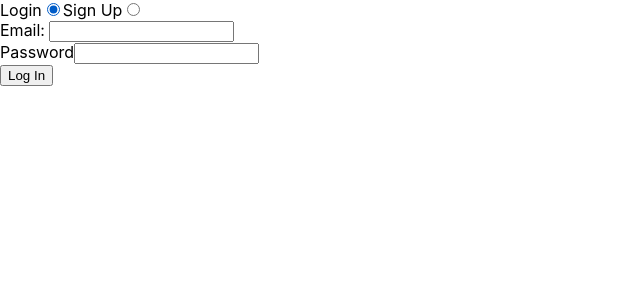
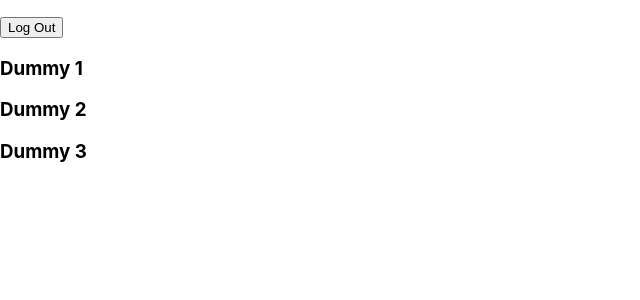
Before and after one commit to BenHinson/Trollo, a React (Create React App) app in the folder Frontend/: page / in a window 1280 px wide. Shown: the top 300 px of the page, without its empty margins (0-640 px from the left). Built offline with nearby package versions, Linux system fonts and the light colour scheme.

Commit message:
Add AppWrapper to handle Context Provider for the whole app

```diff
--- a/Frontend/src/App.js
+++ b/Frontend/src/App.js
@@ -1,24 +1,13 @@
 import './App.css';
-import { useState } from 'react';
-import Project from "./components/Project"
-import Account from "./components/Account"
-import Authenticated from "./components/Authenticated"
+import AppWrapper from './components/AppWrapper';
+import { UserProvider } from "./UserContext"
 
 function App() {
-  const [user, setUser] = useState(undefined)
-
-  const loginUser = (user) => {
-    setUser(user);
-  }
-  if(user) {
-    return (
-      <Authenticated user={user}></Authenticated>
-    )
-  } else {
-    return (
-      <Account loginUser={loginUser}></Account>
-    )
-  }
+  return (
+    <UserProvider>
+      <AppWrapper />
+    </UserProvider>
+  )
 }
 
 export default App;
--- /dev/null
+++ b/Frontend/src/UserContext.js
@@ -0,0 +1,22 @@
+import React, {createContext, useState} from "react"
+
+export const UserContext = createContext([]);
+
+export function UserProvider(props){
+
+    const [user, setUser] = useState({})
+
+    const updateState = (data) => {
+        setUser(data)
+    }
+
+    const handleLogin = () => {
+        // do something
+    }
+
+    return (
+        <UserContext.Provider value={[user, updateState]}>
+            {props.children}
+        </UserContext.Provider>
+    )
+}
--- /dev/null
+++ b/Frontend/src/components/AppWrapper.js
@@ -0,0 +1,23 @@
+import React, { useContext } from "react"
+import Account from "./Account"
+import Authenticated from "./Authenticated"
+import { UserContext } from "../UserContext"
+
+export default function AppWrapper(){
+    const [user, updateState] = useContext(UserContext)
+
+    const loginUser = (user) => {
+      updateState(user);
+    }
+
+    if (user && user.username)
+    if(Object.keys(user) !== 0){
+        return (
+            <Account loginUser={loginUser}/>
+        )
+    }
+
+    return (
+        <Authenticated />
+    )
+}
--- a/Frontend/src/components/Authenticated.js
+++ b/Frontend/src/components/Authenticated.js
@@ -1,36 +1,48 @@
-import React, { useEffect, useState } from 'react';
-import DummyProject from './DummyProject'
+import React, { useEffect, useState, useContext } from "react";
+import DummyProject from "./DummyProject";
+import { UserContext } from "../UserContext";
 
-const dummyProjects = [{name: "Dummy 1", id: 1}, {name: "Dummy 2", id: 2}, {name: "Dummy 3", id: 3}];
+const dummyProjects = [
+  { name: "Dummy 1", id: 1 },
+  { name: "Dummy 2", id: 2 },
+  { name: "Dummy 3", id: 3 },
+];
 
-export default function Authenticated({user}) {
-    //
-    const [projectsData, setProjectsData] = useState(undefined)
-    const [view, setView] = useState("allProjects")
+export default function Authenticated() {
+  const [user] = useContext(UserContext);
+  const [projectsData, setProjectsData] = useState(undefined);
+  const [view, setView] = useState("allProjects");
 
   const logout = () => {
-        console.log("logout")
-    }
+    console.log("logout");
+  };
+
   useEffect(() => {
     // fetch projects here
-        setProjectsData(dummyProjects)
+    setProjectsData(dummyProjects);
+  }, []);
 
-    }, [])
-    const projects = projectsData ? projectsData.map(project => <div key={project.id}><h3>{project.name}</h3></div>) : "No projects to display"
+  const projects = projectsData
+    ? projectsData.map((project) => (
+        <div key={project.id}>
+          <h3>{project.name}</h3>
+        </div>
+      ))
+    : "No projects to display";
 
-    return(
+  return (
     <div>
       <div>
         <p>{user.email}</p>
         <button onClick={logout}>Log Out</button>
       </div>
-            {view === 'allProjects' ?
-                <div>
-                    {projects}
-                </div> :
-                <DummyProject id={view}></DummyProject> // Not sure exactly which props the project component will need
+      {
+        view === "allProjects" ? (
+          <div>{projects}</div>
+        ) : (
+          <DummyProject id={view}></DummyProject>
+        ) // Not sure exactly which props the project component will need
       }
-
     </div>
-    )
+  );
 }
--- a/Frontend/src/components/Login.js
+++ b/Frontend/src/components/Login.js
@@ -1,9 +1,11 @@
-import React from "react";
+import React, { useContext } from "react";
 import {useState} from "react"
+import { UserContext } from "../UserContext";
 
 export default function Login({loginUser, setMessage}) {
     const [emailValue, setEmailValue] = useState("")
     const [passwordValue, setPasswordValue] = useState("")
+    const [user] = useContext(UserContext)
 
     const handleLogIn = async (e) => {
         e.preventDefault()
```
Lines whose indentation alone changed are shown as unchanged.
